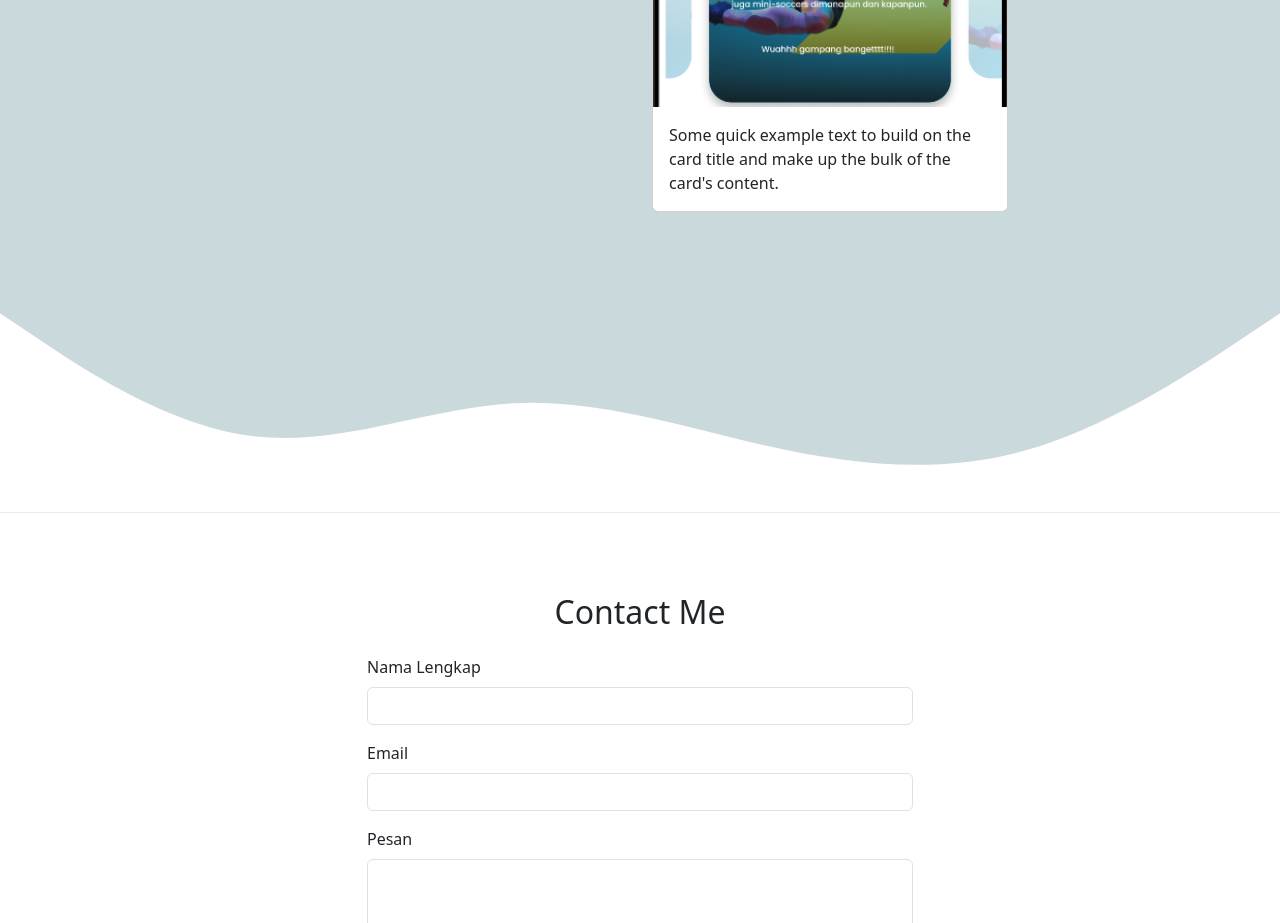
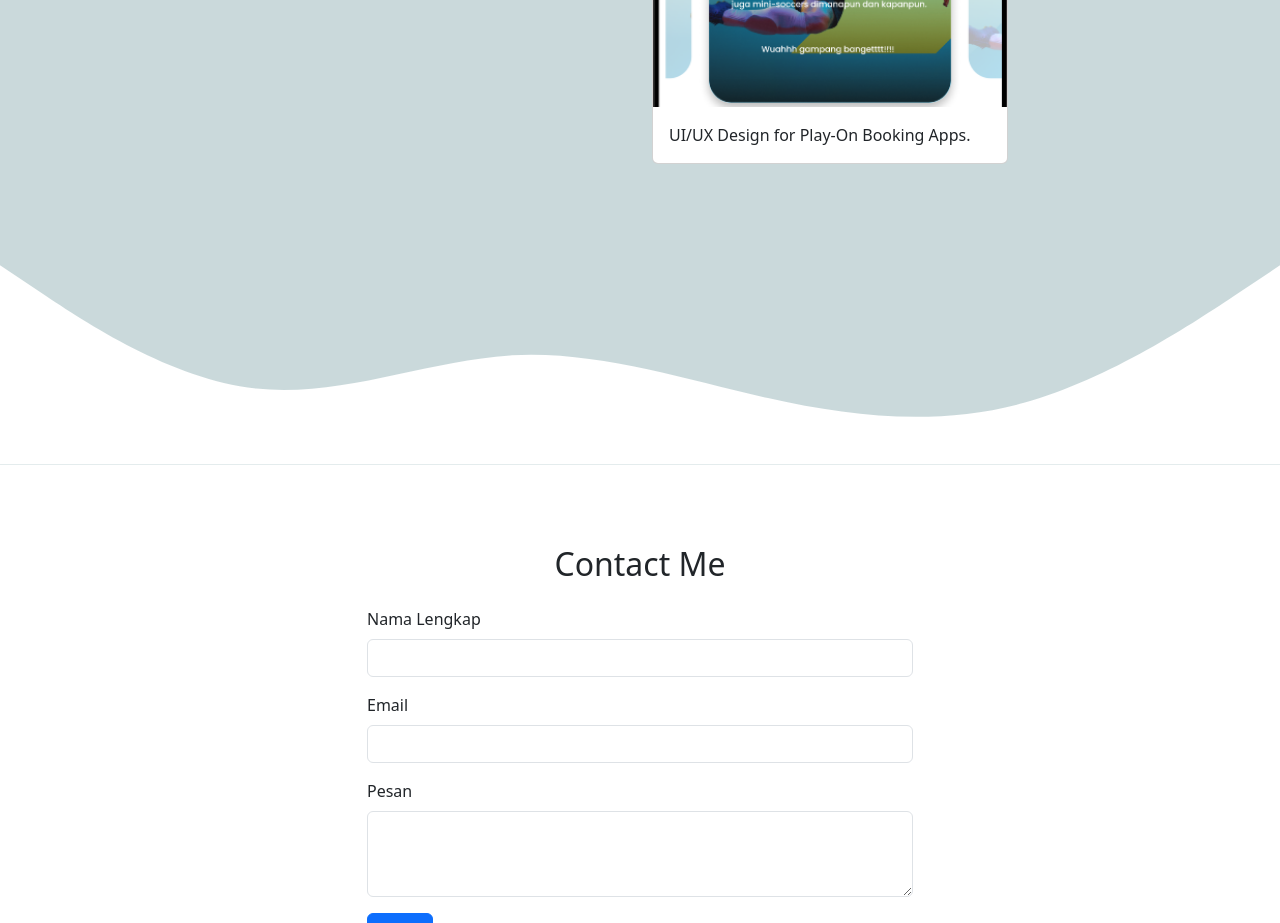
Before and after one commit to Mistickey/myportofolio, a plain HTML site: page index.html in a window 1280 px wide. Shown: the part 1848-2771 px from the top of the page. Drawn offline with nearby package versions, Linux system fonts and the light colour scheme.

Commit message:
Update index.html

```diff
--- a/index.html
+++ b/index.html
@@ -96,7 +96,7 @@
               <div class="card">
                 <img src="img/projects/figma1.png" class="card-img-top" alt="Projects 2" />
                 <div class="card-body">
-                  <p class="card-text">Some quick example text to build on the card title and make up the bulk of the card's content.</p>
+                  <p class="card-text">UI/UX Design for Play-On Booking Apps.</p>
                 </div>
               </div>
 
```
